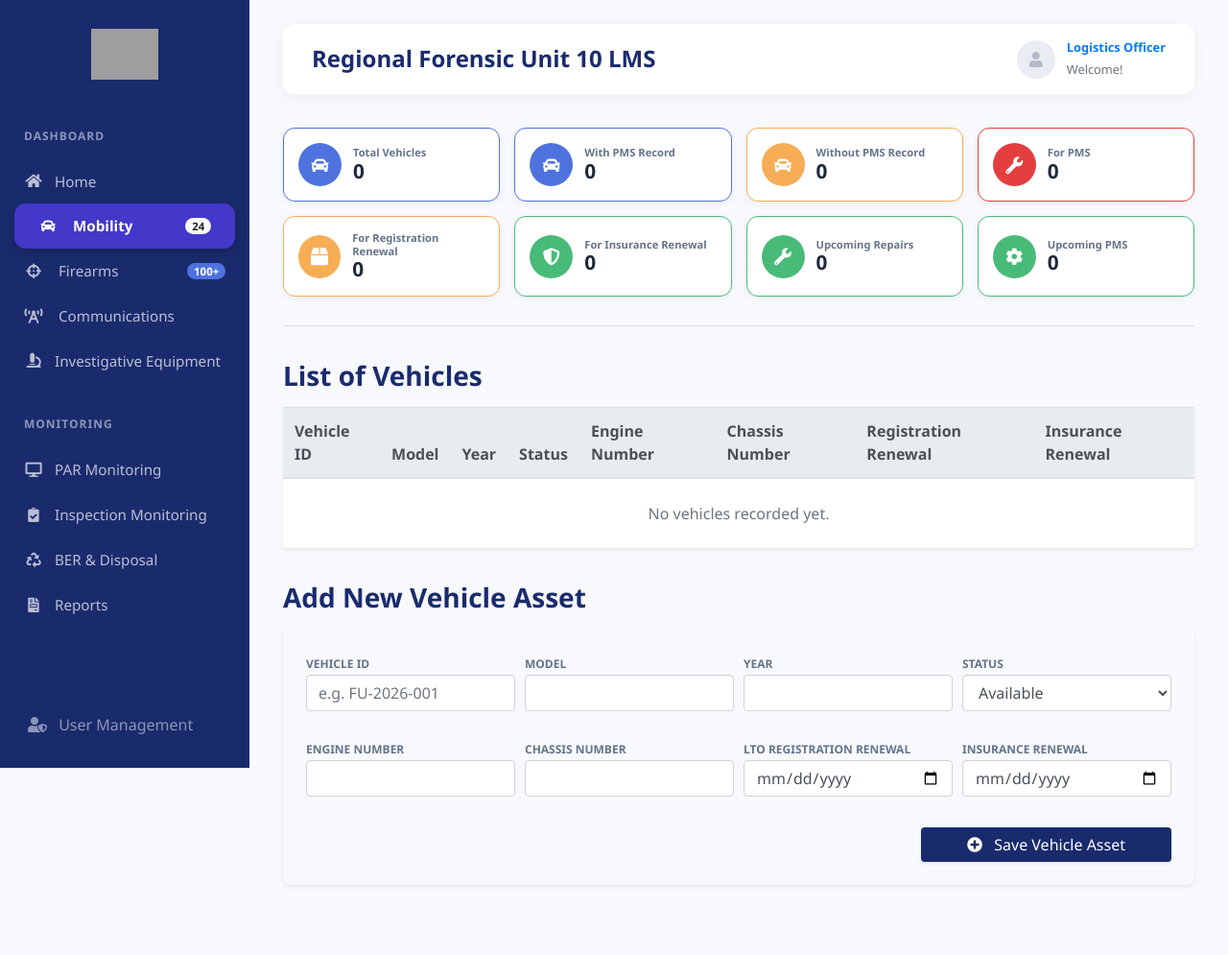
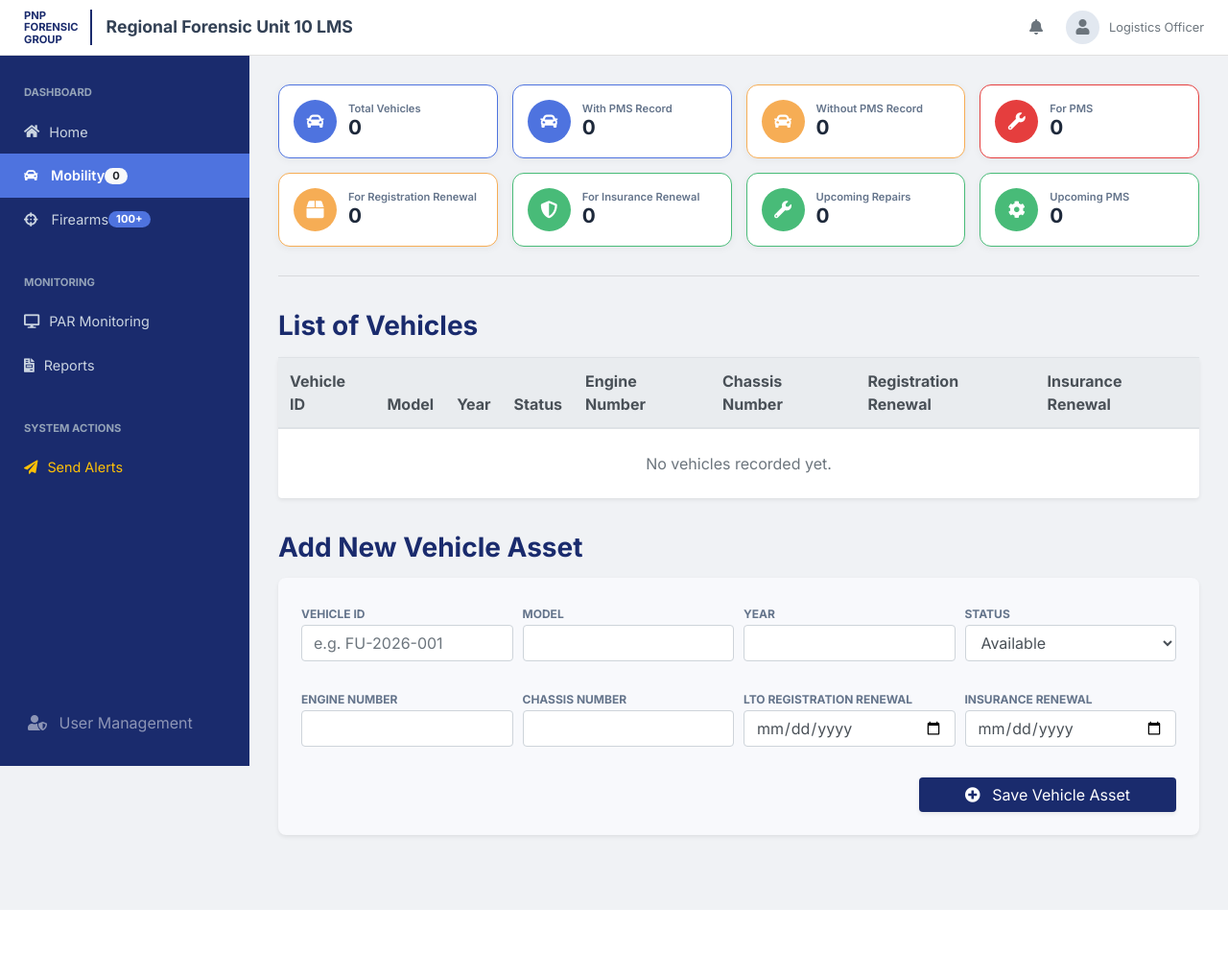
Before and after one commit to 2502-XU-CSCC22A/Region-10-Forensic-Unit---LMS, a Django app: page /mobility/ in a window 1280 px wide. Shown: the whole page at 96% size. After the commit the page ends 948 px from the top, so only its background shows below. Run offline with Django 5.2, Linux system fonts and the light colour scheme; data that the repository does not hold is empty; some libraries are stand-ins or nearby versions; grey boxes are pictures that could not be loaded.

Commit message:
Minor Changes

```diff
--- a/config/urls.py
+++ b/config/urls.py
@@ -2,11 +2,11 @@
 from django.contrib import admin
 from django.urls import path, include
 from django.views.generic import TemplateView
+from django.shortcuts import render
+from .views import home_view
 from django.contrib.auth import views as auth_views
-from .views import home_view
 from login.views import login_view, verify_token_view, dashboard_view, logout_view
 from dashboard.views import dashboard_view
-
 urlpatterns = [
     # Admin
     path('admin/', admin.site.urls),
@@ -15,8 +15,9 @@ urlpatterns = [
     path('dashboard/', dashboard_view, name='dashboard'),
     path('disposal/', include('disposal.urls')),
     path('login/', include ('login.urls')),
+    path('mobility/', include('mobility.urls')),
     path('', home_view, name='home'),
-    path('mobility/', include('mobility.urls')), # Dashboard will be at /mobility/
+
 
     # Home / Landing page
     path('', TemplateView.as_view(template_name='Home/home.html'), name='home'),
--- a/disposal/views.py
+++ b/disposal/views.py
@@ -5,7 +5,6 @@ from datetime import timedelta
 import csv
 from django.http import HttpResponse
 from .models import DisposalItem
-
 
 def export_disposal_csv(request):
     # 1. Apply the SAME filters as your list view
--- a/login/views.py
+++ b/login/views.py
@@ -1,7 +1,8 @@
 from django.shortcuts import render, redirect
-from django.contrib.auth import authenticate, login, logout
+from django.contrib.auth import authenticate, logout
 from django.contrib.auth.decorators import login_required
 from django.contrib import messages
+from django.contrib.auth import login as auth_login
 
 from .models import LoginToken
 
@@ -65,7 +66,7 @@ def verify_token_view(request, token):
         return redirect('login')
 
     remember = request.session.pop('_pending_remember', False)
-    login(request, user)
+    auth_login(request, user)
 
     if remember:
         request.session.set_expiry(1_209_600)   # 2 weeks
--- a/mobility/templates/base_generic.html
+++ b/mobility/templates/base_generic.html
@@ -5,106 +5,102 @@
     <meta charset="UTF-8">
     <meta name="viewport" content="width=device-width, initial-scale=1.0">
     <title>Regional Forensic Unit 10 LMS</title>
+
     <link rel="stylesheet" href="https://maxcdn.bootstrapcdn.com/bootstrap/4.5.2/css/bootstrap.min.css">
     <link rel="stylesheet" href="https://cdnjs.cloudflare.com/ajax/libs/font-awesome/5.15.4/css/all.min.css">
+    <link href="https://fonts.googleapis.com/css2?family=Inter:wght@400;500;600;700&display=swap" rel="stylesheet" />
+
     <style>
-        :root {
-            --pnp-blue: #1a237e;
-            --sidebar-width: 260px;
-            --figma-active: #4338ca;
+        /* --- Dashboard Theme --- */
+        body { background-color: #f0f2f5; font-family: 'Inter', sans-serif; overflow-x: hidden; }
+
+        header {
+            background: #fff; padding: 10px 25px; display: flex;
+            justify-content: space-between; align-items: center;
+            border-bottom: 1px solid #e0e0e0; position: sticky; top: 0; z-index: 1001;
         }
-        body { background-color: #f8f9fc; overflow-x: hidden; font-family: 'Segoe UI', Tahoma, Geneva, Verdana, sans-serif; }
+        .header-brand { display: flex; align-items: center; gap: 15px; }
+        .header-logo {
+            font-size: 0.7rem; font-weight: 800; color: #1a2b6d;
+            border-right: 2px solid #1a2b6d; padding-right: 12px; line-height: 1.1;
+        }
+        .header-title { font-size: 1.1rem; font-weight: 700; color: #334155; }
+        .user-avatar { width: 35px; height: 35px; background: #e2e8f0; border-radius: 50%; margin-right: 10px; }
 
+        .layout { display: flex; }
+
+        /* --- Sidebar Styles --- */
         #sidebar {
-            width: var(--sidebar-width);
-            height: 100vh;
-            position: fixed;
-            background: #1a2b6d;
-            color: white;
-            transition: all 0.3s;
-            z-index: 1000;
+            width: 260px; height: calc(100vh - 60px); background: #1a2b6d;
+            color: #cbd5e1; position: fixed; transition: all 0.3s;
         }
-        #sidebar .sidebar-header { padding: 30px 20px; text-align: center; }
-        #sidebar ul.components { padding: 10px 0; }
-        #sidebar ul p { color: #fff; padding: 10px 25px; font-weight: bold; font-size: 0.75em; text-transform: uppercase; opacity: 0.5; letter-spacing: 1px; margin-bottom: 5px; }
+        #sidebar ul.components { padding: 20px 0; }
+        #sidebar ul p {
+            padding: 10px 25px; font-size: 0.7rem; font-weight: 700;
+            text-transform: uppercase; color: #94a3b8; margin-bottom: 0;
+        }
+        #sidebar ul li a {
+            padding: 12px 25px; display: flex; align-items: center;
+            color: #cbd5e1; text-decoration: none; font-size: 0.9rem; transition: 0.2s;
+        }
+        #sidebar ul li a:hover { background: rgba(255,255,255,0.05); color: white; }
 
-        #sidebar ul li a {
-            padding: 12px 25px;
-            display: flex;
-            align-items: center;
-            justify-content: space-between;
-            color: rgba(255, 255, 255, 0.7);
-            text-decoration: none;
-            font-size: 0.95em;
-            transition: 0.2s;
+        #sidebar ul li.active > a {
+            background: #4e73df; color: white; font-weight: 600;
         }
 
-        #sidebar ul li.active > a {
-            color: #fff !important;
-            background: var(--figma-active);
-            border-radius: 12px;
-            margin: 0 15px;
-            font-weight: 600;
-            box-shadow: 0 4px 12px rgba(0,0,0,0.2);
+        .sidebar-item-label { flex-grow: 1; margin-left: 10px; }
+
+        /* --- Main Content Area --- */
+        main {
+            margin-left: 260px; width: calc(100% - 260px);
+            padding: 30px; min-height: 100vh;
         }
 
-        #sidebar ul li a:hover:not(.active) {
-            color: #fff;
-            background: rgba(255, 255, 255, 0.1);
-            border-radius: 12px;
-            margin: 0 15px;
-        }
+        .badge-pill { font-size: 0.7rem; padding: 3px 8px; }
 
-        #sidebar ul li a i { margin-right: 12px; width: 20px; text-align: center; }
-        .sidebar-item-label { flex-grow: 1; }
-
-        #content {
-            width: calc(100% - var(--sidebar-width));
-            margin-left: var(--sidebar-width);
-            min-height: 100vh;
-            padding: 25px 35px;
-        }
-
-        .header-top {
-            display: flex;
-            justify-content: space-between;
-            align-items: center;
-            margin-bottom: 35px;
-            background: white;
-            padding: 15px 30px;
-            border-radius: 12px;
-            box-shadow: 0 4px 15px rgba(0,0,0,0.05);
-        }
-
-        .user-profile { display: flex; align-items: center; }
-        .user-avatar {
-            width: 40px; height: 40px;
-            background: #eaecf4;
-            border-radius: 50%;
-            margin-right: 12px;
-            display: flex; align-items: center; justify-content: center;
-            color: #b7b9cc;
+        .custom-alert {
+            border-radius: 10px;
+            border: none;
+            box-shadow: 0 4px 12px rgba(0,0,0,0.1);
+            margin-bottom: 25px;
         }
     </style>
 </head>
 <body>
 
-    <div class="wrapper d-flex">
-        <nav id="sidebar">
-            <div class="sidebar-header">
-                <img src="{% static 'images/pnp_logo.png' %}" alt="Logo" width="70">
+    <header>
+        <div class="header-brand">
+            <div class="header-logo">PNP<br>FORENSIC<br>GROUP</div>
+            <span class="header-title">Regional Forensic Unit 10 LMS</span>
+        </div>
+        <div class="header-user d-flex align-items-center">
+            <div class="mr-4">
+                <i class="fas fa-bell {% if upcoming_pms > 0 or upcoming_repairs > 0 %}text-danger{% else %}text-muted{% endif %}"></i>
             </div>
 
+            <div class="user-avatar d-flex align-items-center justify-content-center">
+                <i class="fas fa-user text-muted"></i>
+            </div>
+            <div class="user-info">
+                <div class="font-weight-bold small text-dark">{{ user.get_full_name|default:user.username }}</div>
+                <div class="text-muted small">Logistics Officer</div>
+            </div>
+        </div>
+    </header>
+
+    <div class="layout">
+        <nav id="sidebar">
             <ul class="list-unstyled components">
                 <p>Dashboard</p>
                 <li>
-                    <a href="#"><i class="fas fa-home"></i> <span class="sidebar-item-label">Home</span></a>
+                    <a href="/"><i class="fas fa-home"></i> <span class="sidebar-item-label">Home</span></a>
                 </li>
 
-                <li class="{% if request.resolver_match.url_name == 'vehicle_management' %}active{% endif %}">
+                <li class="{% if request.resolver_match.url_name == 'vehicle_management' or request.resolver_match.url_name == 'vehicle_list_detailed' %}active{% endif %}">
                     <a href="{% url 'vehicle_management' %}">
                         <span><i class="fas fa-car"></i> <span class="sidebar-item-label">Mobility</span></span>
-                        <span class="badge badge-light badge-pill">24</span>
+                        <span class="badge badge-light badge-pill">{{ total_vehicles|default:"0" }}</span>
                     </a>
                 </li>
 
@@ -114,18 +110,22 @@
                         <span class="badge badge-primary badge-pill" style="background-color: #4e73df;">100+</span>
                     </a>
                 </li>
+
+                <p class="mt-4">Monitoring</p>
+                <li class="{% if request.resolver_match.url_name == 'par_management' %}active{% endif %}">
+                    <a href="{% url 'par_management' %}"><i class="fas fa-desktop"></i> <span class="sidebar-item-label">PAR Monitoring</span></a>
+                </li>
+
+                <li class="{% if request.resolver_match.url_name == 'activity_log' %}active{% endif %}">
+                    <a href="{% url 'activity_log' %}"><i class="fas fa-file-invoice"></i> <span class="sidebar-item-label">Reports</span></a>
+                </li>
+
+                <p class="mt-4">System Actions</p>
                 <li>
-                    <a href="#">
-                        <span><i class="fas fa-broadcast-tower"></i> <span class="sidebar-item-label">Communications</span></span>
+                    <a href="{% url 'manual_email_alert' %}" class="text-warning">
+                        <i class="fas fa-paper-plane"></i> <span class="sidebar-item-label">Send Alerts</span>
                     </a>
                 </li>
-                <li><a href="#"><i class="fas fa-microscope"></i> <span class="sidebar-item-label">Investigative Equipment</span></a></li>
-
-                <p class="mt-4">Monitoring</p>
-                <li><a href="#"><i class="fas fa-desktop"></i> <span class="sidebar-item-label">PAR Monitoring</span></a></li>
-                <li><a href="#"><i class="fas fa-clipboard-check"></i> <span class="sidebar-item-label">Inspection Monitoring</span></a></li>
-                <li><a href="#"><i class="fas fa-recycle"></i> <span class="sidebar-item-label">BER & Disposal</span></a></li>
-                <li><a href="#"><i class="fas fa-file-invoice"></i> <span class="sidebar-item-label">Reports</span></a></li>
             </ul>
 
             <div class="p-3" style="position: absolute; bottom: 10px; width: 100%;">
@@ -135,25 +135,21 @@
             </div>
         </nav>
 
-        <div id="content">
-            <div class="header-top">
-                <h2 class="h4 font-weight-bold mb-0" style="color: #1a2b6d !important;">
-                    Regional Forensic Unit 10 LMS
-                </h2>
-                <div class="user-profile">
-                    <div class="user-avatar">
-                        <i class="fas fa-user"></i>
+        <main>
+            {% if messages %}
+                {% for message in messages %}
+                    <div class="alert alert-{% if message.tags == 'error' %}danger{% else %}{{ message.tags }}{% endif %} alert-dismissible fade show custom-alert" role="alert">
+                        <strong>System Notice:</strong> {{ message }}
+                        <button type="button" class="close" data-dismiss="alert" aria-label="Close">
+                            <span aria-hidden="true">&times;</span>
+                        </button>
                     </div>
-                    <div>
-                        <div class="font-weight-bold small text-primary">Logistics Officer</div>
-                        <small class="text-muted">Welcome!</small>
-                    </div>
-                </div>
-            </div>
+                {% endfor %}
+            {% endif %}
 
             {% block content %}
             {% endblock %}
-        </div>
+        </main>
     </div>
 
     <script src="https://code.jquery.com/jquery-3.5.1.slim.min.js"></script>
```
Also changed, not shown: config/settings.py (+10 -0 lines).
